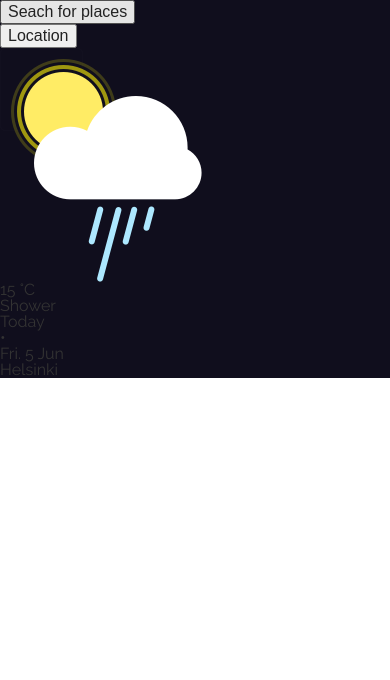
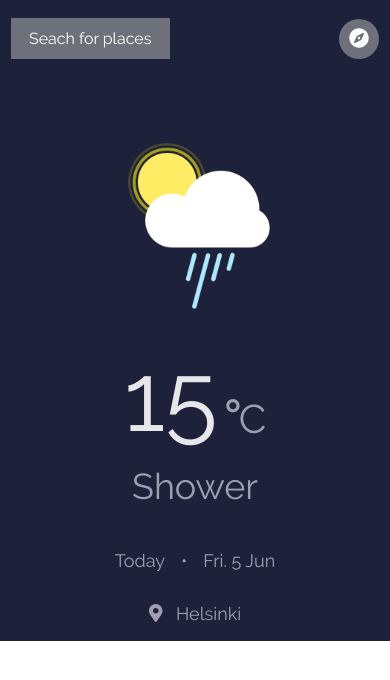
Before and after one commit to LuisDev2001/wheater-app-vue, a Vue app: page / in a window 390 px wide. Shown: the top 680 px of the page. Built offline with nearby package versions, Linux system fonts and the light colour scheme.

Commit message:
feat: add section for the temperature and ubication structure, put styles in mobile

```diff
--- /dev/null
+++ b/src/assets/sass/components/_PxButton.scss
@@ -0,0 +1,18 @@
+@import "../utils/_variables.scss";
+
+.container__button {
+  button {
+    padding: 0;
+    margin: 0;
+    border: 0;
+    outline: none;
+    cursor: pointer;
+  }
+  .weather__search-button-places {
+    background: $color-button;
+    font-family: $font-regular;
+    font-size: 1rem;
+    color: #ffffff;
+    padding: 11px 18px;
+  }
+}
--- /dev/null
+++ b/src/assets/sass/components/_PxButtonLocation.scss
@@ -0,0 +1,22 @@
+@import "../utils/_variables.scss";
+.weather__location {
+  border-radius: 50%;
+  width: 40px;
+  height: 40px;
+  background: $color-button;
+  display: flex;
+  align-items: center;
+  justify-content: center;
+  &-button {
+    padding: 0;
+    outline: none;
+    border: 0;
+    background: transparent;
+    border: 0;
+    color: #fff;
+    cursor: pointer;
+    svg {
+      font-size: 1.25rem;
+    }
+  }
+}
--- /dev/null
+++ b/src/assets/sass/components/_PxPrincipalInformationWeather.scss
@@ -0,0 +1,70 @@
+.weather {
+  padding: 1.125rem 0.6875rem;
+  background: #1e213a;
+  &__search {
+    width: 100%;
+    display: flex;
+    justify-content: space-between;
+    align-items: center;
+  }
+  &__information {
+    margin: 40px 0 0 0;
+    text-align: center;
+    &-temperature {
+      display: flex;
+      align-items: flex-end;
+      justify-content: center;
+      position: relative;
+      margin: 0 0 1.4375rem 0;
+      &-number {
+        font-size: 6rem;
+        color: #e7e7eb;
+      }
+      &-type {
+        padding: 0 0 6px;
+        color: #a09fb1;
+        display: flex;
+        align-items: flex-end;
+        justify-content: center;
+        span {
+          font-size: 2.5rem;
+          &:first-child {
+            font-size: 5rem;
+            position: relative;
+            top: 30px;
+            right: 10px;
+            right: -5px;
+          }
+        }
+      }
+    }
+    &-ubication,
+    &-date,
+    &-type {
+      color: #a09fb1;
+    }
+    &-type {
+      margin: 0 0 3rem 0;
+      font-size: 2.25rem;
+    }
+    &-ubication,
+    &-date {
+      font-size: 1.125rem;
+    }
+    &-ubication {
+      svg {
+        margin: 0 0.5625rem 0 0;
+      }
+    }
+    &-date {
+      display: flex;
+      align-items: center;
+      justify-content: center;
+      margin: 0 0 2.125rem 0;
+      span,
+      p:first-child {
+        margin: 0 1rem 0 0;
+      }
+    }
+  }
+}
--- a/src/assets/sass/utils/_variables.scss
+++ b/src/assets/sass/utils/_variables.scss
@@ -3,3 +3,4 @@
 $font-regular: "Raleway-Regular";
 $font-medium: "Raleway-Medium";
 $font-bold: "Raleway-Bold";
+$color-button: #6e707a;
--- a/src/components/Button/PxButton.vue
+++ b/src/components/Button/PxButton.vue
@@ -1,6 +1,6 @@
 <template>
   <div class="container__button">
-    <button class="container__button-action">{{ textButton }}</button>
+    <button :class="classButton">{{ textButton }}</button>
   </div>
 </template>
 
@@ -9,8 +9,11 @@ export default {
   name: "PxButton",
   props: {
     textButton: String,
+    classButton: String,
   },
 };
 </script>
 
-<style lang="scss" scoped></style>
+<style lang="scss" scoped>
+@import "~@/assets/sass/components/_PxButton.scss";
+</style>
--- a/src/components/Button/PxLocation.vue
+++ b/src/components/Button/PxLocation.vue
@@ -1,13 +1,25 @@
 <template>
   <div class="weather__location">
-    <button>Location</button>
+    <button class="weather__location-button">
+      <font-awesome-icon icon="compass" />
+    </button>
   </div>
 </template>
 
 <script>
+import { library } from "@fortawesome/fontawesome-svg-core";
+import { faCompass } from "@fortawesome/free-solid-svg-icons";
+import { FontAwesomeIcon } from "@fortawesome/vue-fontawesome";
+library.add(faCompass);
+
 export default {
   name: "PxLocation",
+  components: {
+    FontAwesomeIcon,
+  },
 };
 </script>
 
-<style></style>
+<style lang="scss" scoped>
+@import "~@/assets/sass/components/_PxButtonLocation.scss";
+</style>
--- a/src/components/ImageWeather/PxImageWeather.vue
+++ b/src/components/ImageWeather/PxImageWeather.vue
@@ -12,3 +12,13 @@ export default {
   },
 };
 </script>
+
+<style lang="scss" scoped>
+.weather__image-type {
+  img {
+    margin: 76px auto 0;
+    display: block;
+    max-width: 150px;
+  }
+}
+</style>
--- a/src/components/PxPrincipalInformationWeather.vue
+++ /dev/null
@@ -1,43 +0,0 @@
-<template>
-  <section class="weather">
-    <div class="weather__search">
-      <PxButton textButton="Seach for places" />
-      <PxLocation />
-    </div>
-    <div class="weather__background"></div>
-
-    <PxImageWeather />
-
-    <div class="weather__information">
-      <p class="weather__information-temperature">15 <span>°C</span></p>
-      <p class="weather__information-type">
-        Shower
-      </p>
-      <div class="weather__information-date">
-        <p>Today</p>
-        <span>•</span>
-        <p>Fri. 5 Jun</p>
-      </div>
-      <p class="weather__information-ubication">
-        Helsinki
-      </p>
-    </div>
-  </section>
-</template>
-
-<script>
-import PxButton from "./Button/PxButton";
-import PxLocation from "./Button/PxLocation";
-import PxImageWeather from "./ImageWeather/PxImageWeather";
-
-export default {
-  name: "PxPrincipalInformationWeather",
-  components: {
-    PxButton,
-    PxLocation,
-    PxImageWeather,
-  },
-};
-</script>
-
-<style lang="scss" scoped></style>
--- /dev/null
+++ b/src/components/WeatherInformation/PxPrincipalInformationWeather.vue
@@ -0,0 +1,61 @@
+<template>
+  <section class="weather">
+    <div class="weather__search">
+      <PxButton
+        classButton="weather__search-button-places"
+        textButton="Seach for places"
+      />
+      <PxLocation />
+    </div>
+
+    <PxImageWeather />
+
+    <div class="weather__information">
+      <div class="weather__information-temperature">
+        <p class="weather__information-temperature-number">
+          15
+        </p>
+        <div class="weather__information-temperature-type">
+          <span>°</span> <span>C</span>
+        </div>
+      </div>
+      <p class="weather__information-type">
+        Shower
+      </p>
+      <div class="weather__information-date">
+        <p>Today</p>
+        <span>•</span>
+        <p>Fri. 5 Jun</p>
+      </div>
+      <p class="weather__information-ubication">
+        <font-awesome-icon icon="map-marker-alt" />
+        Helsinki
+      </p>
+    </div>
+  </section>
+</template>
+
+<script>
+import PxButton from "../Button/PxButton";
+import PxLocation from "../Button/PxLocation";
+import PxImageWeather from "../ImageWeather/PxImageWeather";
+//Icons
+import { library } from "@fortawesome/fontawesome-svg-core";
+import { faMapMarkerAlt } from "@fortawesome/free-solid-svg-icons";
+import { FontAwesomeIcon } from "@fortawesome/vue-fontawesome";
+library.add(faMapMarkerAlt);
+
+export default {
+  name: "PxPrincipalInformationWeather",
+  components: {
+    PxButton,
+    PxLocation,
+    PxImageWeather,
+    FontAwesomeIcon,
+  },
+};
+</script>
+
+<style lang="scss" scoped>
+@import "~@/assets/sass/components/_PxPrincipalInformationWeather.scss";
+</style>
--- a/src/views/Home.vue
+++ b/src/views/Home.vue
@@ -5,7 +5,7 @@
 </template>
 
 <script>
-import PxPrincipalInformationWeather from "@/components/PxPrincipalInformationWeather";
+import PxPrincipalInformationWeather from "@/components/WeatherInformation/PxPrincipalInformationWeather";
 
 export default {
   name: "Home",
```
